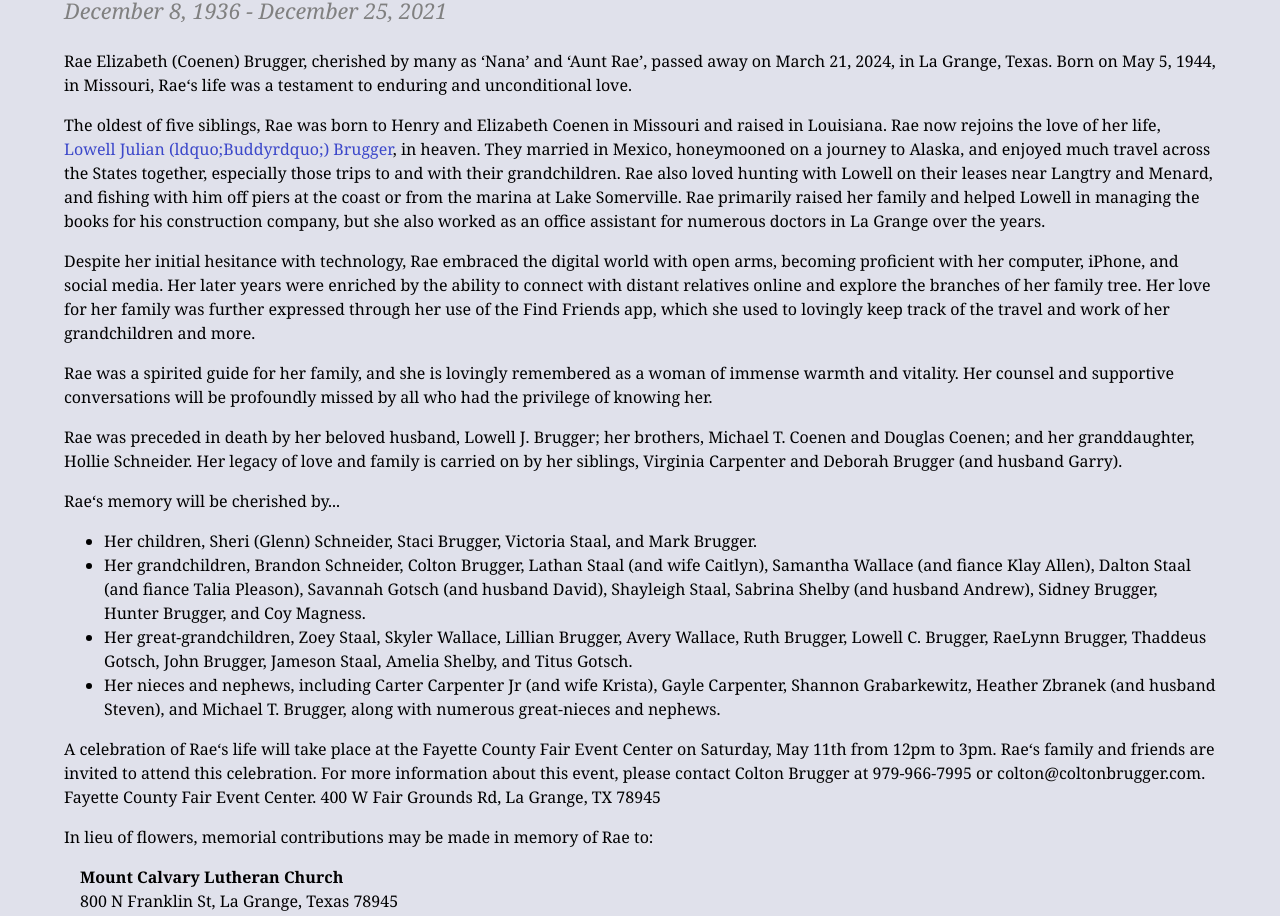
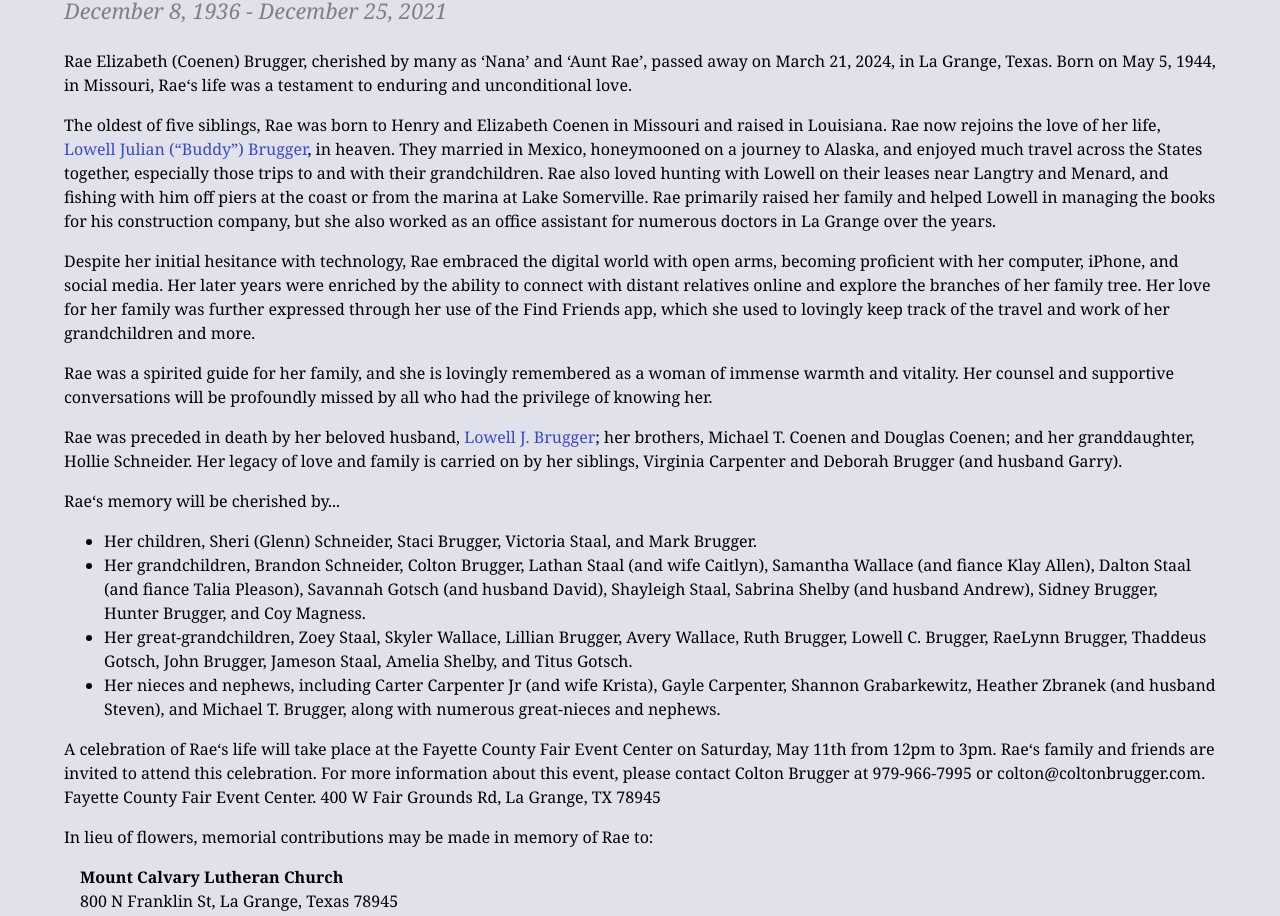
Before and after one commit to coltonbrugger/raebrugger, a Next.js app: page / in a window 1280 px wide. Shown: the part 1098-2014 px from the top of the page. Built offline with nearby package versions, Linux system fonts and the light colour scheme.

Commit message:
Minor fixes

```diff
--- a/pages/index.js
+++ b/pages/index.js
@@ -62,10 +62,10 @@ export default function Home() {
           </p>
           <div>
           <p>Rae Elizabeth (Coenen) Brugger, cherished by many as &lsquo;Nana&rsquo; and &lsquo;Aunt Rae&rsquo;, passed away on March 21, 2024, in La Grange, Texas. Born on May 5, 1944, in Missouri, Rae&lsquo;s life was a testament to enduring and unconditional love.</p>
-          <p>The oldest of five siblings, Rae was born to Henry and Elizabeth Coenen in Missouri and raised in Louisiana. Rae now rejoins the love of her life, <a href="https://www.lowellbrugger.com/" title="Obituary for Lowell Julian Brugger" target="_blank" rel="noreferrer">Lowell Julian (ldquo;Buddyrdquo;) Brugger</a>, in heaven. They married in Mexico, honeymooned on a journey to Alaska, and enjoyed much travel across the States together, especially those trips to and with their grandchildren. Rae also loved hunting with Lowell on their leases near Langtry and Menard, and fishing with him off piers at the coast or from the marina at Lake Somerville. Rae primarily raised her family and helped Lowell in managing the books for his construction company, but she also worked as an office assistant for numerous doctors in La Grange over the years.</p>
+          <p>The oldest of five siblings, Rae was born to Henry and Elizabeth Coenen in Missouri and raised in Louisiana. Rae now rejoins the love of her life, <a href="https://www.lowellbrugger.com/" title="Obituary for Lowell Julian Brugger" target="_blank" rel="noreferrer">Lowell Julian (&ldquo;Buddy&rdquo;) Brugger</a>, in heaven. They married in Mexico, honeymooned on a journey to Alaska, and enjoyed much travel across the States together, especially those trips to and with their grandchildren. Rae also loved hunting with Lowell on their leases near Langtry and Menard, and fishing with him off piers at the coast or from the marina at Lake Somerville. Rae primarily raised her family and helped Lowell in managing the books for his construction company, but she also worked as an office assistant for numerous doctors in La Grange over the years.</p>
           <p>Despite her initial hesitance with technology, Rae embraced the digital world with open arms, becoming proficient with her computer, iPhone, and social media. Her later years were enriched by the ability to connect with distant relatives online and explore the branches of her family tree. Her love for her family was further expressed through her use of the Find Friends app, which she used to lovingly keep track of the travel and work of her grandchildren and more.</p>
           <p>Rae was a spirited guide for her family, and she is lovingly remembered as a woman of immense warmth and vitality. Her counsel and supportive conversations will be profoundly missed by all who had the privilege of knowing her.</p>
-          <p>Rae was preceded in death by her beloved husband, Lowell J. Brugger; her brothers, Michael T. Coenen and Douglas Coenen; and her granddaughter, Hollie Schneider. Her legacy of love and family is carried on by her siblings, Virginia Carpenter and Deborah Brugger (and husband Garry).</p>
+          <p>Rae was preceded in death by her beloved husband, <a href="https://www.lowellbrugger.com/" title="Obituary for Lowell Julian Brugger" target="_blank" rel="noreferrer">Lowell J. Brugger</a>; her brothers, Michael T. Coenen and Douglas Coenen; and her granddaughter, Hollie Schneider. Her legacy of love and family is carried on by her siblings, Virginia Carpenter and Deborah Brugger (and husband Garry).</p>
           <p>Rae&lsquo;s memory will be cherished by...</p>
           <ul>
             <li>Her children, Sheri (Glenn) Schneider, Staci Brugger, Victoria Staal, and Mark Brugger.</li>
```
